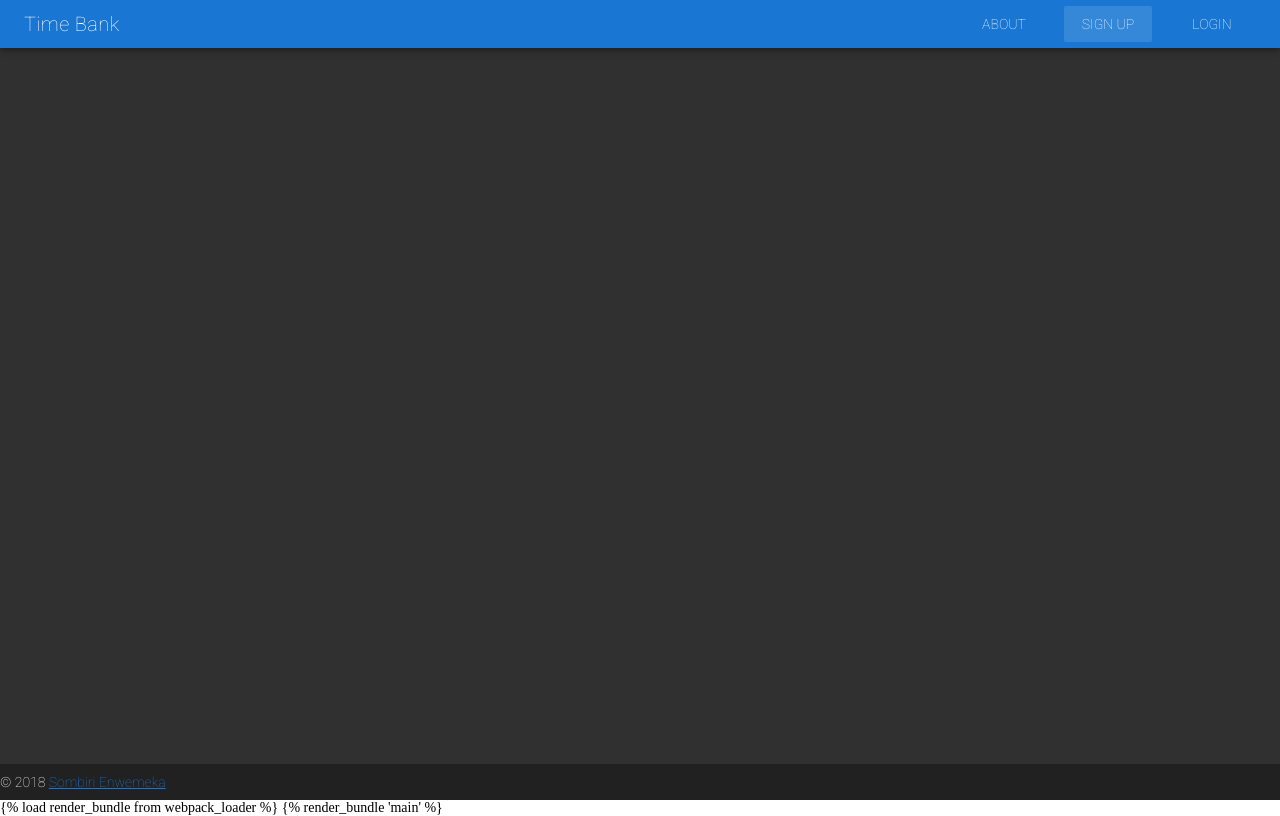
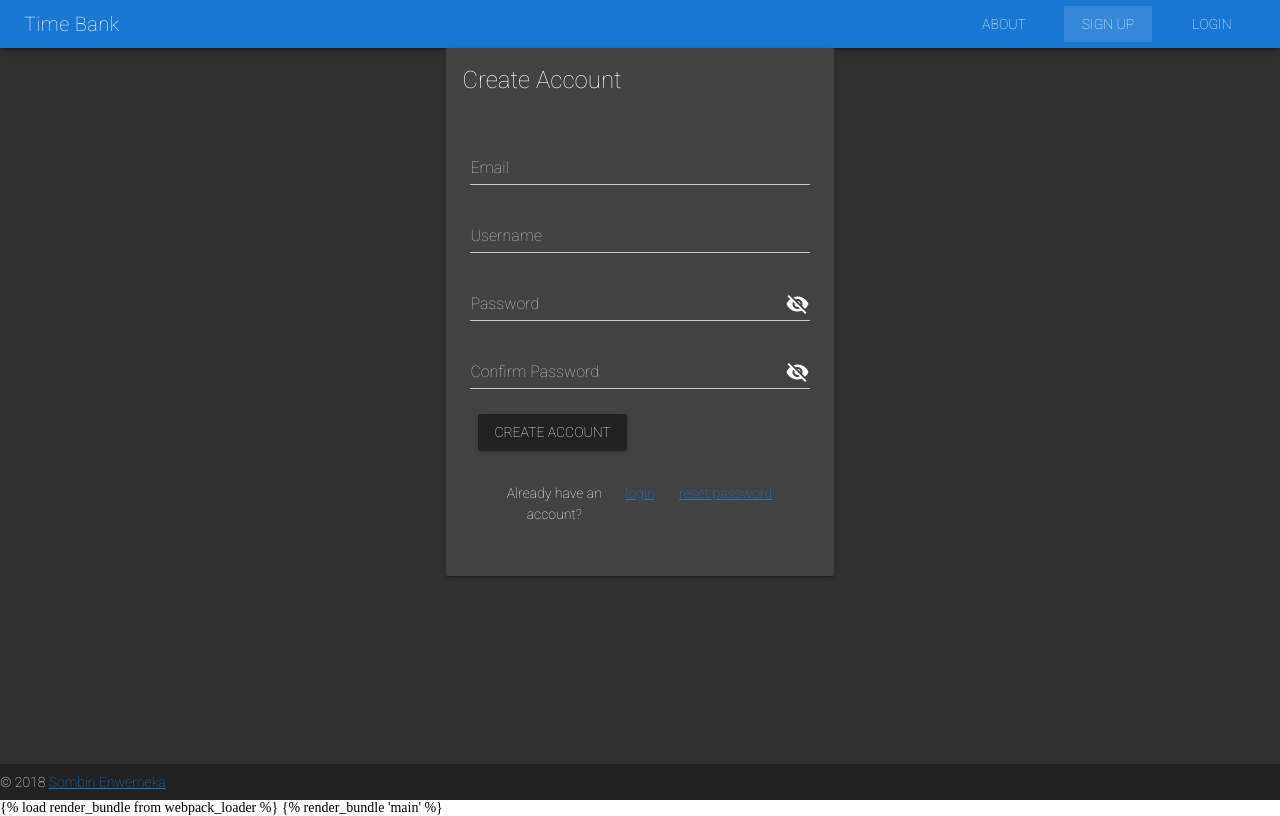
Before and after one commit to SombiriX/TimeBank, a Vue app in the folder timebank_frontend/: page /register in a window 1280 px wide. Built offline with nearby package versions, Linux system fonts and the light colour scheme.

Commit message:
Added view for user registration

```diff
--- a/timebank_frontend/src/views/Register.vue
+++ b/timebank_frontend/src/views/Register.vue
@@ -0,0 +1,125 @@
+<template>
+  <div id="register-view">
+    <template v-if="registrationLoading">
+      loading...
+    </template>
+    <template v-else-if="!registrationCompleted">
+      <v-layout row justify-center>
+        <v-card>
+          <v-card-title>
+            <span class="headline">Create Account</span>
+          </v-card-title>
+          <v-container grid-list-xs>
+            <v-form @submit.prevent="submit">
+              <v-text-field
+                label="Email"
+                :rules="[rules.required]"
+                required
+                v-model="inputs.email"
+              >
+              </v-text-field>
+              <v-text-field
+                label="Username"
+                :rules="[rules.required]"
+                required
+                v-model="inputs.username"
+              >
+              </v-text-field>
+              <v-text-field
+                name="name"
+                label="Password"
+                min="8"
+                :append-icon="pwd_visibility ? 'visibility' : 'visibility_off'"
+                @click:append="() => (pwd_visibility = !pwd_visibility)"
+                value="Password"
+                :rules="[rules.required, rules.atLeast8]"
+                :type="pwd_visibility ? 'text' : 'password'"
+                v-model="inputs.password1"
+              >
+              </v-text-field>
+              <v-text-field
+                name="name"
+                label="Confirm Password"
+                min="8"
+                :append-icon="pwd_visibility ? 'visibility' : 'visibility_off'"
+                @click:append="() => (pwd_visibility = !pwd_visibility)"
+                value="Password"
+                :rules="[rules.required, rules.atLeast8]"
+                :type="pwd_visibility ? 'text' : 'password'"
+                v-model="inputs.password2"
+              >
+              </v-text-field>
+              <v-btn @click="createAccount(inputs)">
+                create account
+              </v-btn>
+              <span class="error" v-show="registrationError">
+                An error occured while processing your request.
+              </span>
+              <v-container grid-list-md text-xs-center>
+              <v-card-actions>
+                <v-layout row>
+                  <v-flex xs6>
+                    Already have an account?
+                  </v-flex>
+                  <v-flex xs2>
+                    <router-link to="/login">login</router-link>
+                  </v-flex>
+                  <v-flex xs6>
+                    <router-link to="/password_reset">
+                      reset password
+                    </router-link>
+                  </v-flex>
+                </v-layout>
+              </v-card-actions>
+              </v-container>
+            </v-form>
+          </v-container>
+        </v-card>
+      </v-layout>
+    </template>
+    <template v-else>
+      <div>
+        Registration complete. You should receive an email shortly with
+        instructions on how to activate your account.
+      </div>
+      <div>
+        <v-btn to="/login">return to login page</v-btn>
+      </div>
+    </template>
+  </div>
+</template>
+
+<script>
+import { mapActions, mapState } from 'vuex'
+
+export default {
+  data () {
+    return {
+      inputs: {
+        username: '',
+        password1: '',
+        password2: '',
+        email: ''
+      },
+      pwd_visibility: false,
+      rules: {
+        required: value => value.length > 0 || 'This field is required',
+        atLeast8: value => value.length >= 8 || 'At least 8 characters required'
+      }
+    }
+  },
+  computed: mapState('signup', [
+    'registrationCompleted',
+    'registrationError',
+    'registrationLoading'
+  ]),
+  methods: mapActions('signup', [
+    'createAccount',
+    'clearRegistrationStatus'
+  ]),
+  beforeRouteLeave: function (to, from, next) {
+    this.clearRegistrationStatus()
+    next()
+  }
+}
+</script>
```
